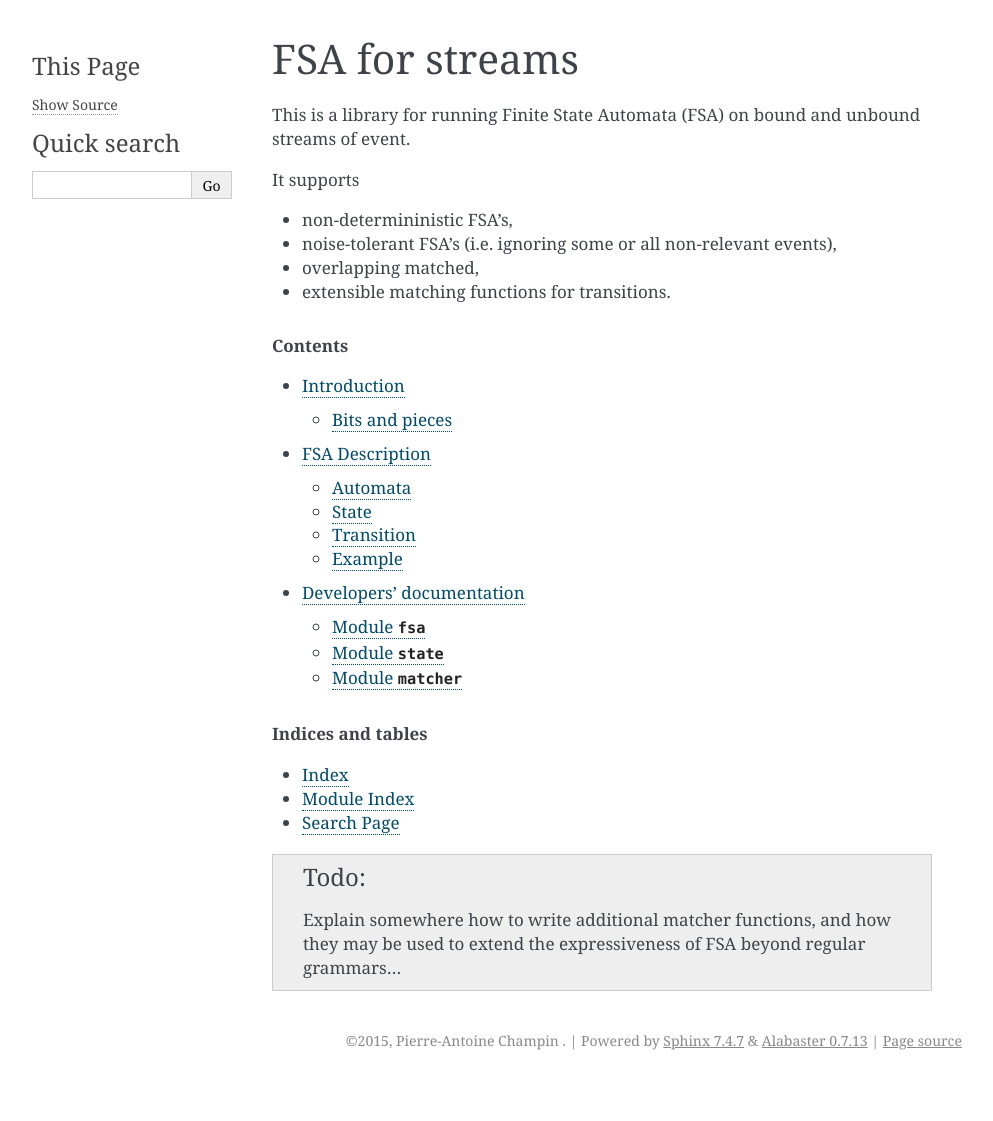
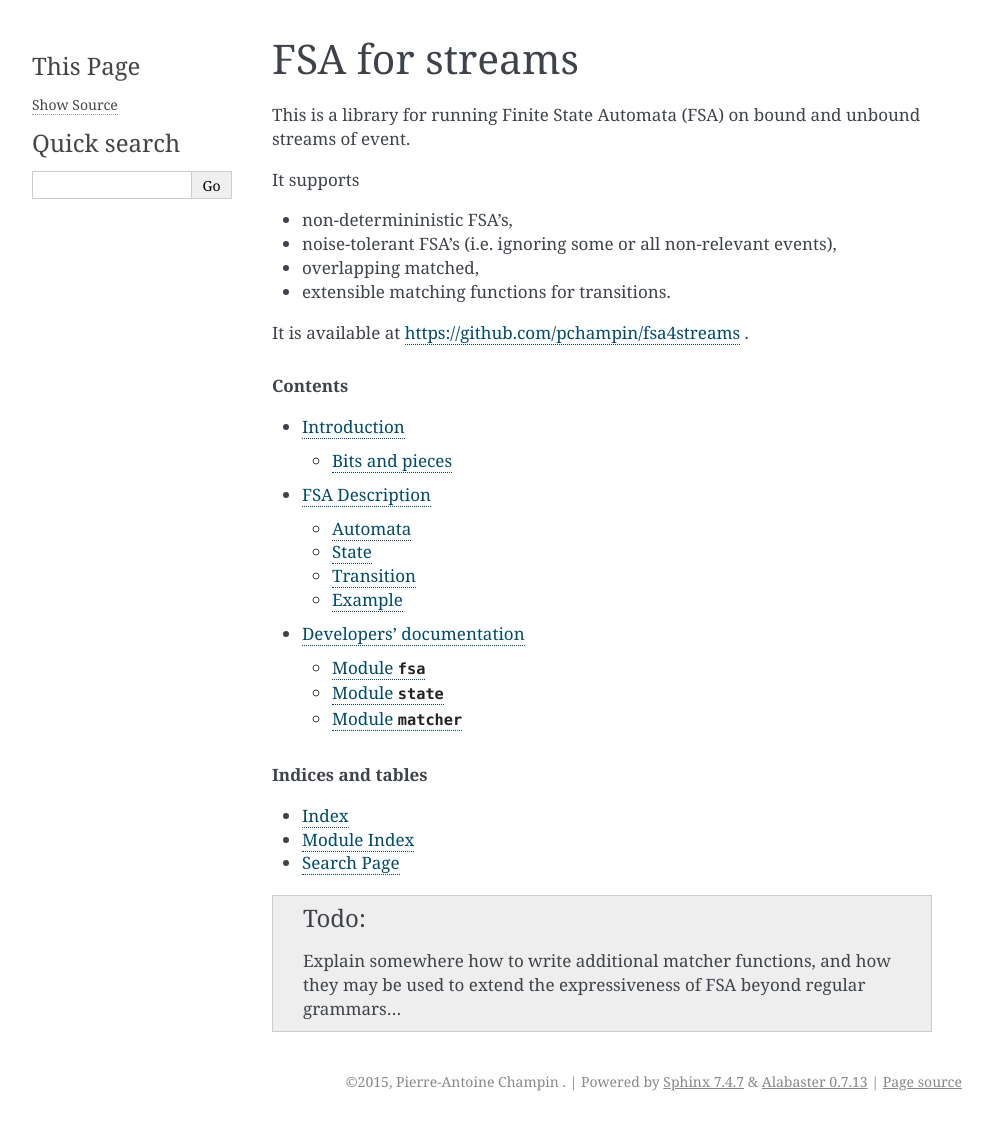
Before and after one commit to pchampin/fsa4streams, a Sphinx documentation site: the page built from doc/index.rst, in a window 1280 px wide. Shown: the whole page, without its empty margins (148-1141 px from the left). Built offline with Sphinx 7.4.7, drawn with Linux system fonts in a browser that asks for light colours; before the commit the page ends 1080 px from its top, so only the background shows below that.

Commit message:
added link to github in documentation

```diff
--- a/doc/index.rst
+++ b/doc/index.rst
@@ -16,6 +16,8 @@ It supports
 * noise-tolerant FSA's (i.e. ignoring some or all non-relevant events),
 * overlapping matched,
 * extensible matching functions for transitions.
+
+It is available at https://github.com/pchampin/fsa4streams .
 
 .. rubric:: Contents
 
```
